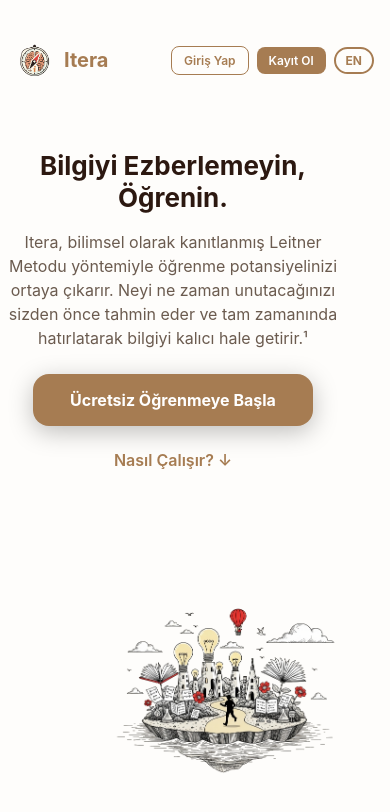
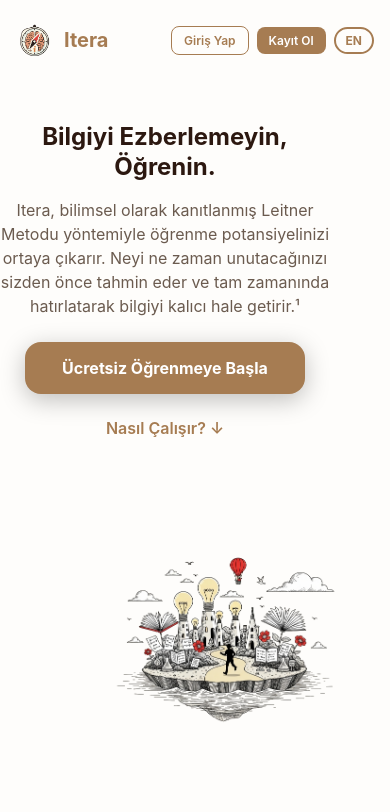
Before and after one commit to crazycoder46/itera, a React Native app in the folder frontend/: screen /Landing in a window 390 px wide. Shown: the top 812 px of the page. Built offline with nearby package versions, Linux system fonts and the light colour scheme; no server answers.

Commit message:
Fix mobile landing page issues: make navbar sticky on mobile with blur background, improve hero title and image centering, optimize stats container for mobile screens

```diff
--- a/frontend/screens/LandingScreen.js
+++ b/frontend/screens/LandingScreen.js
@@ -1006,7 +1006,7 @@ const createResponsiveStyles = () => {
       flex: 1,
     },
     navbar: {
-      position: 'absolute',
+      position: isWeb ? 'absolute' : 'sticky',
       top: 0,
       left: 0,
       right: 0,
@@ -1014,10 +1014,11 @@ const createResponsiveStyles = () => {
       justifyContent: 'space-between',
       alignItems: 'center',
       paddingHorizontal: isWeb ? 24 : 16,
-      paddingTop: isWeb ? 35 : 40,
-      paddingBottom: 16,
+      paddingTop: isWeb ? 35 : 20,
+      paddingBottom: isWeb ? 16 : 12,
       zIndex: 1000,
-      backgroundColor: 'transparent',
+      backgroundColor: isWeb ? 'transparent' : 'rgba(254,253,251,0.95)',
+      backdropFilter: isWeb ? 'none' : 'blur(10px)',
     },
     logoContainer: {
       flexDirection: 'row',
@@ -1068,7 +1069,7 @@ const createResponsiveStyles = () => {
     flex: 1,
   },
     heroSection: {
-      paddingTop: isWeb ? 60 : 120,
+      paddingTop: isWeb ? 60 : 20,
       paddingBottom: isWeb ? 80 : 40,
       paddingHorizontal: isWeb ? 32 : 20,
       alignItems: 'center',
@@ -1078,7 +1079,7 @@ const createResponsiveStyles = () => {
     heroContainer: {
       flexDirection: isWeb ? 'row' : 'column',
       alignItems: 'center',
-      justifyContent: 'space-between',
+      justifyContent: isWeb ? 'space-between' : 'center',
       width: '100%',
       maxWidth: 1200,
     },
@@ -1086,28 +1087,29 @@ const createResponsiveStyles = () => {
       flex: 1,
       alignItems: isWeb ? 'flex-start' : 'center',
       paddingRight: isWeb ? 40 : 0,
-      paddingHorizontal: isWeb ? 0 : 16,
-      marginBottom: isWeb ? 0 : 40,
+      paddingHorizontal: isWeb ? 0 : 0,
+      marginBottom: isWeb ? 0 : 20,
       width: '100%',
     },
     heroImageContainer: {
       flex: 1,
       alignItems: 'center',
       justifyContent: 'center',
+      width: '100%',
     },
     heroImage: {
       width: isWeb ? 800 : Math.min(width * 0.85, 350),
       height: isWeb ? 800 : Math.min(width * 0.85, 350),
     },
     heroTitle: {
-      fontSize: isWeb ? 42 : 26,
+      fontSize: isWeb ? 42 : 24,
       fontWeight: 'bold',
       marginBottom: isWeb ? 24 : 16,
       textAlign: isWeb ? 'left' : 'center',
-      lineHeight: isWeb ? 50 : 32,
+      lineHeight: isWeb ? 50 : 30,
       maxWidth: 600,
       width: '100%',
-      paddingHorizontal: isWeb ? 0 : 8,
+      paddingHorizontal: isWeb ? 0 : 16,
     },
     heroSubtitle: {
       fontSize: isWeb ? 18 : 16,
@@ -1230,24 +1232,27 @@ const createResponsiveStyles = () => {
       flexDirection: 'row',
       justifyContent: 'space-around',
       width: '100%',
-    maxWidth: 600,
+      maxWidth: isWeb ? 600 : 350,
       marginVertical: 32,
+      paddingHorizontal: isWeb ? 0 : 16,
     },
     statItem: {
       alignItems: 'center',
-    padding: 16,
+      padding: isWeb ? 16 : 8,
       borderRadius: 16,
       backgroundColor: 'rgba(255,255,255,0.05)',
-    minWidth: 120,
+      minWidth: isWeb ? 120 : 80,
+      flex: isWeb ? 0 : 1,
+      marginHorizontal: isWeb ? 0 : 4,
     },
       statNumber: {
-    fontSize: 42,
+      fontSize: isWeb ? 42 : 28,
       fontWeight: '800',
-    marginBottom: 8,
+      marginBottom: isWeb ? 8 : 4,
       textShadow: '0 2px 4px rgba(0,0,0,0.1)',
     },
     statText: {
-    fontSize: 15,
+      fontSize: isWeb ? 15 : 12,
       textAlign: 'center',
       fontWeight: '700',
       letterSpacing: 0.5,
```
Lines whose indentation alone changed are shown as unchanged.
